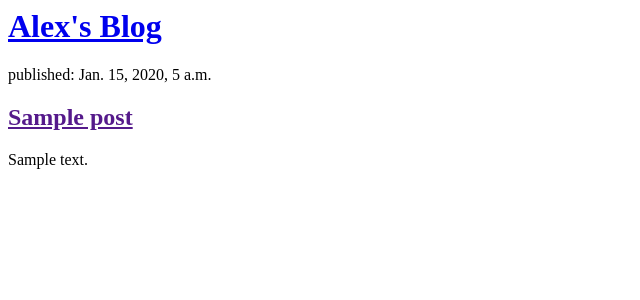
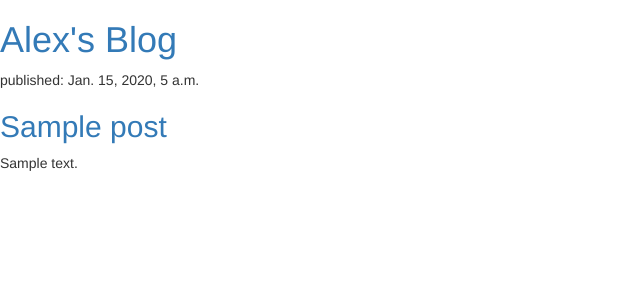
Before and after one commit to alexanderwchen/my-first-blog, a Django app: page / in a window 1280 px wide. Shown: the top 300 px of the page, without its empty margins (0-640 px from the left). Run offline with Django 3.2, Linux system fonts and the light colour scheme; tables that the repository leaves empty hold one stand-in row (values such as "Sample post"); some libraries are stand-ins or nearby versions.

Commit message:
Initial Commit

```diff
--- a/blog/templates/blog/post_list.html
+++ b/blog/templates/blog/post_list.html
@@ -1,6 +1,11 @@
+{% load static %}
+
 <html>
     <head>
         <title>Alex's blog</title>
+        <link rel="stylesheet" href="//maxcdn.bootstrapcdn.com/bootstrap/3.2.0/css/bootstrap.min.css">
+        <link rel="stylesheet" href="//maxcdn.bootstrapcdn.com/bootstrap/3.2.0/css/bootstrap-theme.min.css">
+        <link rel="stylesheet" href="{% static 'css/blog.css' %}">
     </head>
     <body>
         <div>
```
